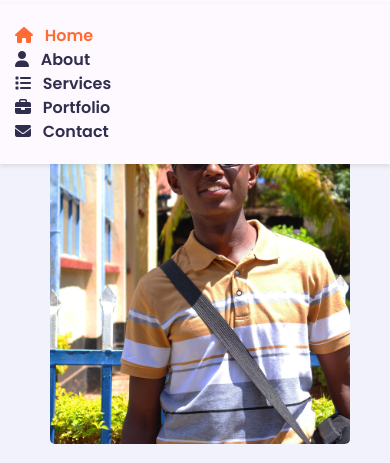
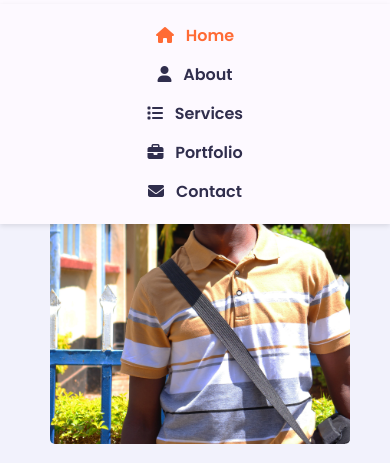
Before and after one commit to briankush/Brian-Kuria.tech, a plain HTML site: page index.html in a window 390 px wide. Both pictures are taken after a click on the element 347 px from the left and 40 px from the top of the page. Shown: the part 76-539 px from the top of the page. Drawn offline with Linux system fonts and the light colour scheme; a web font is replaced by a local one.

Commit message:
Fixed visibility issue on the nav section

```diff
--- a/index.html
+++ b/index.html
@@ -37,7 +37,7 @@
                         <div class="home-info padd-15">
                             <h3 class="hello">Hello, my name is Brian Kuria</h3>
                             <h3 class="my-profession"><i class="fas fa-laptop-code"></i> I'm a <span class="typing">web designer, Graphics designer,Photographer and Video Editor </span></h3>
-                            <p> I'm a web Designer, Graphics designer and a developer with extensive experience. My expertise is to create websites, graphic designs for personal and corporate level branding and many more...</p>
+                            <p> I am a versatile creative professional specializing in web design, graphic design, and development. With extensive experience, I craft visually stunning websites and impactful branding solutions for both personal and corporate clients. From intuitive user interfaces to compelling brand identities, I bring ideas to life with precision and innovation.</p>
                             <a href="#contact" class="btn hire-me"><i class="fas fa-handshake"></i> Hire Me</a>
                         </div>
                         <div class="home-img">
--- a/stylesheet.css
+++ b/stylesheet.css
@@ -34,7 +34,7 @@ body {
     padding: 0 20px;
 }
 
-/* Top Navigation - Centered Version */
+/* Top Navigation */
 .top-nav {
     display: flex;
     justify-content: center;
@@ -61,7 +61,7 @@ body {
     max-width: 1200px;
 }
 
-/* Logo with decorative corners - No border */
+/* Logo Styles */
 .logo {
     margin-right: auto;
 }
@@ -104,6 +104,7 @@ body {
     right: 0;
 }
 
+/* Navigation Styles */
 .nav {
     display: flex;
     gap: 30px;
@@ -134,6 +135,39 @@ body {
     margin-right: 8px;
 }
 
+/* Mobile Navigation */
+@media (max-width: 768px) {
+    .nav {
+        display: none;
+        position: fixed;
+        top: 80px;
+        left: 0;
+        width: 100%;
+        background: var(--bg-black-100);
+        flex-direction: column;
+        align-items: center;
+        padding: 20px 0;
+        gap: 15px;
+        transform: translateY(-150%);
+        transition: transform 0.3s ease;
+        z-index: 999;
+        box-shadow: 0 2px 5px rgba(0,0,0,0.1);
+    }
+
+    .nav.active {
+        display: flex;
+        transform: translateY(0);
+    }
+
+    .nav-toggler {
+        display: flex;
+        position: fixed;
+        top: 20px;
+        right: 20px;
+        z-index: 1001;
+    }
+}
+
 .nav-toggler {
     display: none;
     height: 40px;
@@ -145,27 +179,6 @@ body {
     align-items: center;
     justify-content: center;
     margin-left: auto;
-    position: fixed;
-    top: 20px;
-    right: 20px;
-    z-index: 1001;
-}
-
-/* Mobile Navigation */
-.nav {
-    display: none;
-    position: fixed;
-    top: 60px;
-    right: 0;
-    background: var(--bg-black-100);
-    width: 100%;
-    padding: 20px;
-    z-index: 1000;
-    box-shadow: 0 2px 5px rgba(0,0,0,0.1);
-}
-
-.nav.active {
-    display: block;
 }
 
 /* Home Section */
@@ -278,6 +291,7 @@ h3.my-profession {
 
 .about-text {
     padding-bottom: 40px; /* Creates space for the button */
+    padding-top: 50px;
 }
 
 .skills ul {
```
